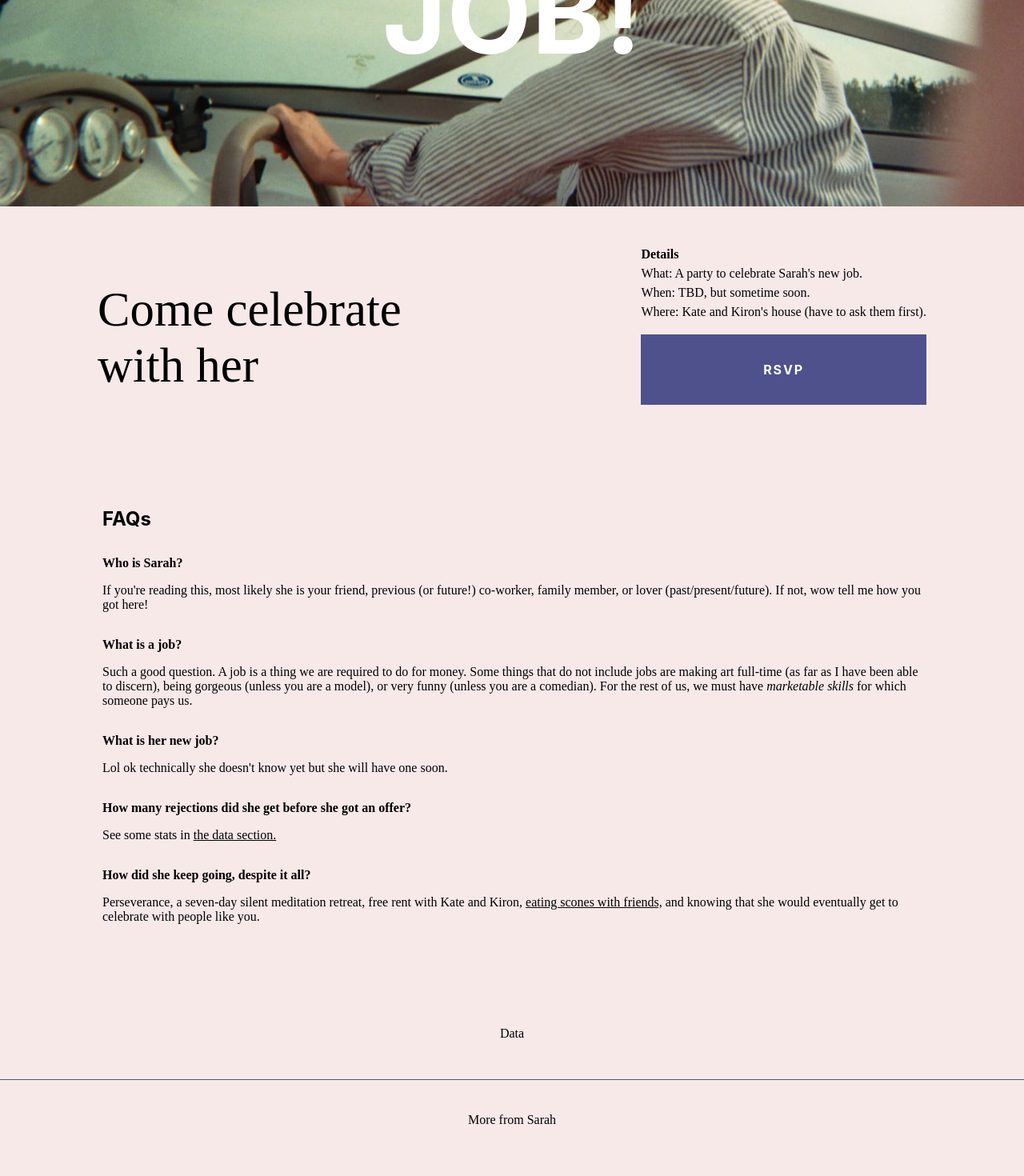
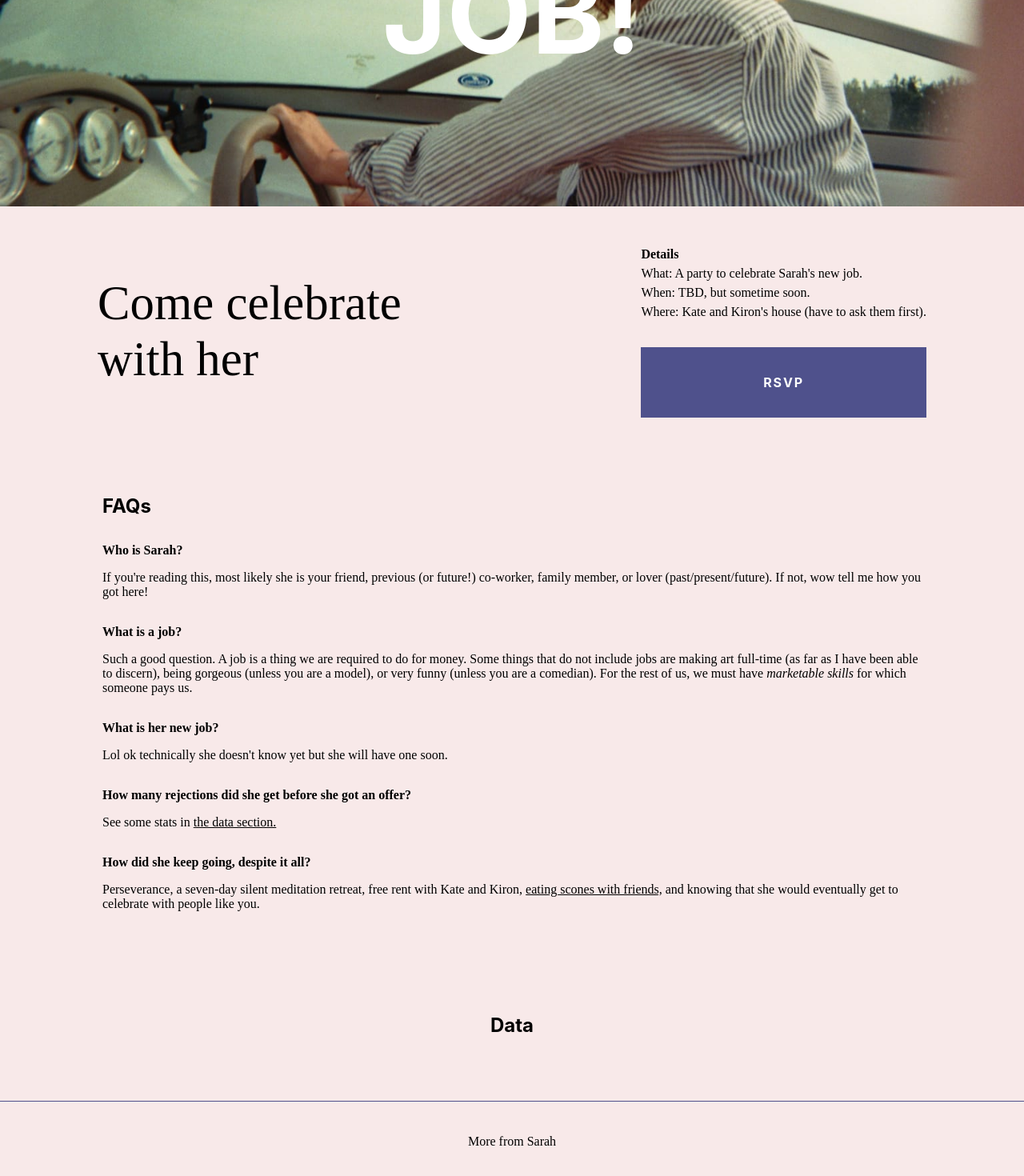
Before and after one commit to sranso/sarah-left-a-job, a Next.js app: page /faqs in a window 1280 px wide. Shown: the part 382-1852 px from the top of the page at 80% size. Before the commit the page ends 1831 px from the top, so only its background shows below. Built offline with nearby package versions, Linux system fonts and the light colour scheme.

Commit message:
Deploy to vercel, add todos, fix spacing in celebrate section.

```diff
--- a/pages/celebrate.js
+++ b/pages/celebrate.js
@@ -14,6 +14,8 @@ export default function Celebrate() {
           <br />
           Where: Kate and Kiron's house (have to ask them first).
           <br />
+        </p>
+        <p>
           <a href="https://partiful.com/e/nnwczbP8zPAT6BcsL7e6" target="_blank">
             RSVP
           </a>
--- a/pages/data.js
+++ b/pages/data.js
@@ -3,7 +3,7 @@ import styles from "../styles/data.module.css";
 export default function Data() {
   return (
     <div className={styles.container} id="data">
-      Data
+      <h2>Data</h2>
     </div>
   );
 }
--- a/styles/celebrate.module.css
+++ b/styles/celebrate.module.css
@@ -5,6 +5,10 @@
   margin-bottom: 3rem;
   justify-content: space-around;
   align-items: center;
+}
+
+.container p:last-child {
+  margin: 0;
 }
 
 .CTA {
```
Also changed, not shown: 1 other file (tests, documents, lock files or other folders).
